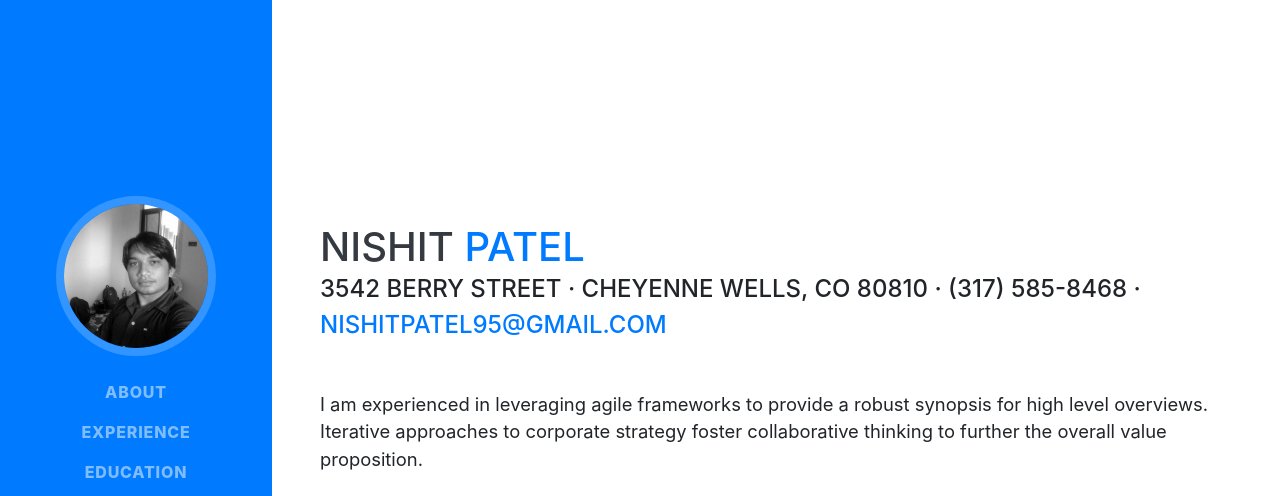
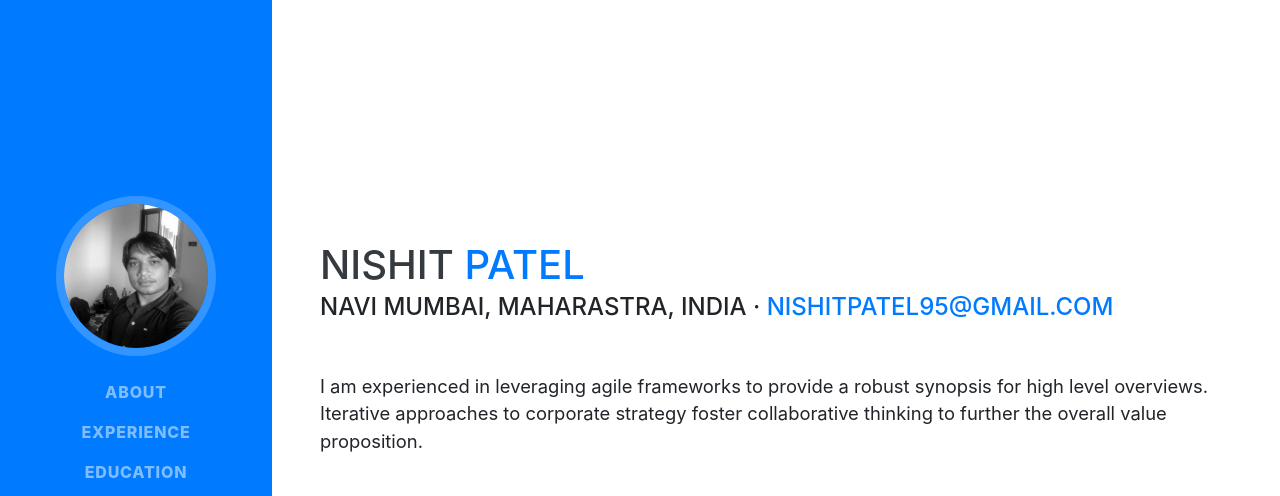
Before and after one commit to nishitpatel/nishitpatel.github.io, a website with bundled scripts: page index.html in a window 1280 px wide. Shown: the top 496 px of the page. Built offline with nearby package versions, Linux system fonts and the light colour scheme; a web font is replaced by a local one.

Commit message:
Update index.html

```diff
--- a/index.html
+++ b/index.html
@@ -66,7 +66,7 @@
         <h1 class="mb-0">Nishit
           <span class="text-primary">Patel</span>
         </h1>
-        <div class="subheading mb-5">3542 Berry Street · Cheyenne Wells, CO 80810 · (317) 585-8468 ·
+        <div class="subheading mb-5">Navi Mumbai, Maharastra, India ·
           <a href="mailto:name@email.com">nishitpatel95@gmail.com</a>
         </div>
         <p class="lead mb-5">I am experienced in leveraging agile frameworks to provide a robust synopsis for high level overviews. Iterative approaches to corporate strategy foster collaborative thinking to further the overall value proposition.</p>
```
